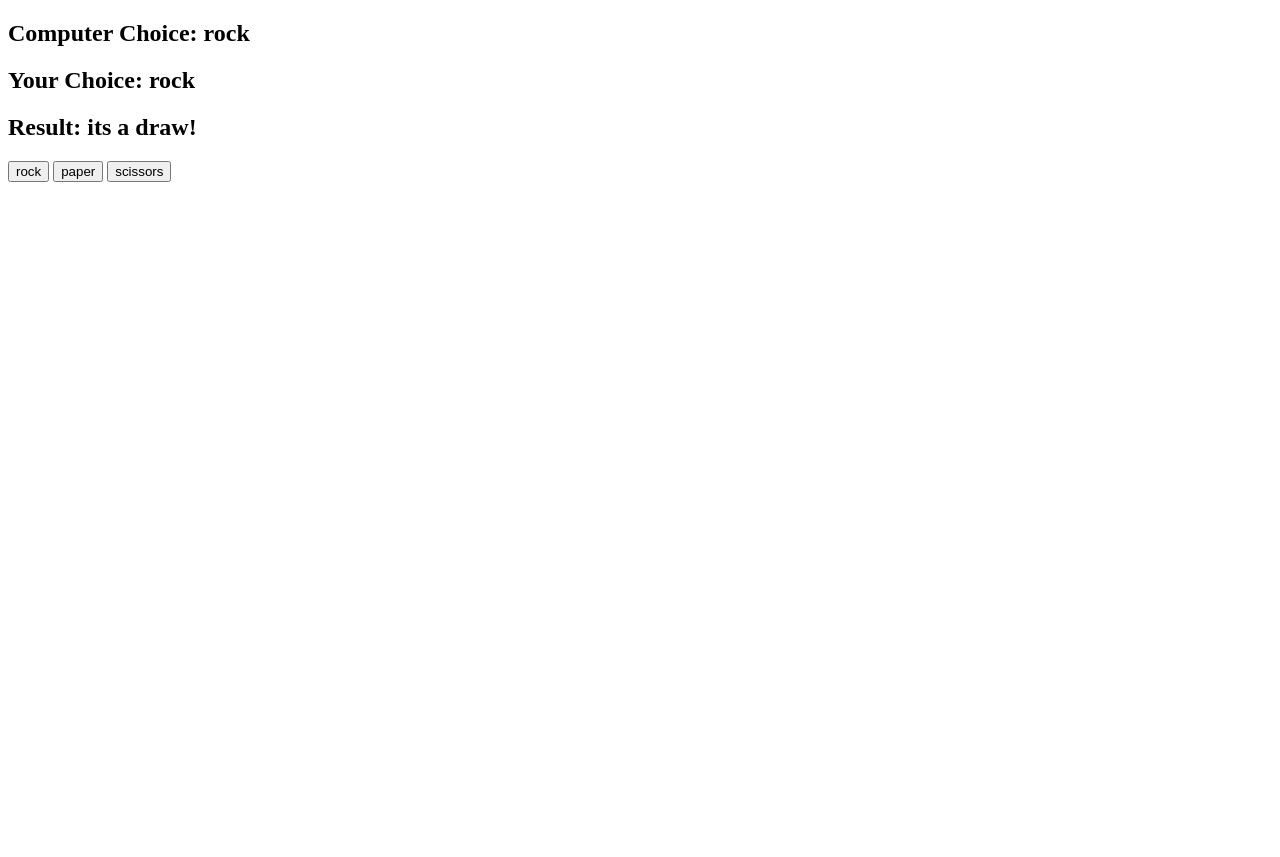
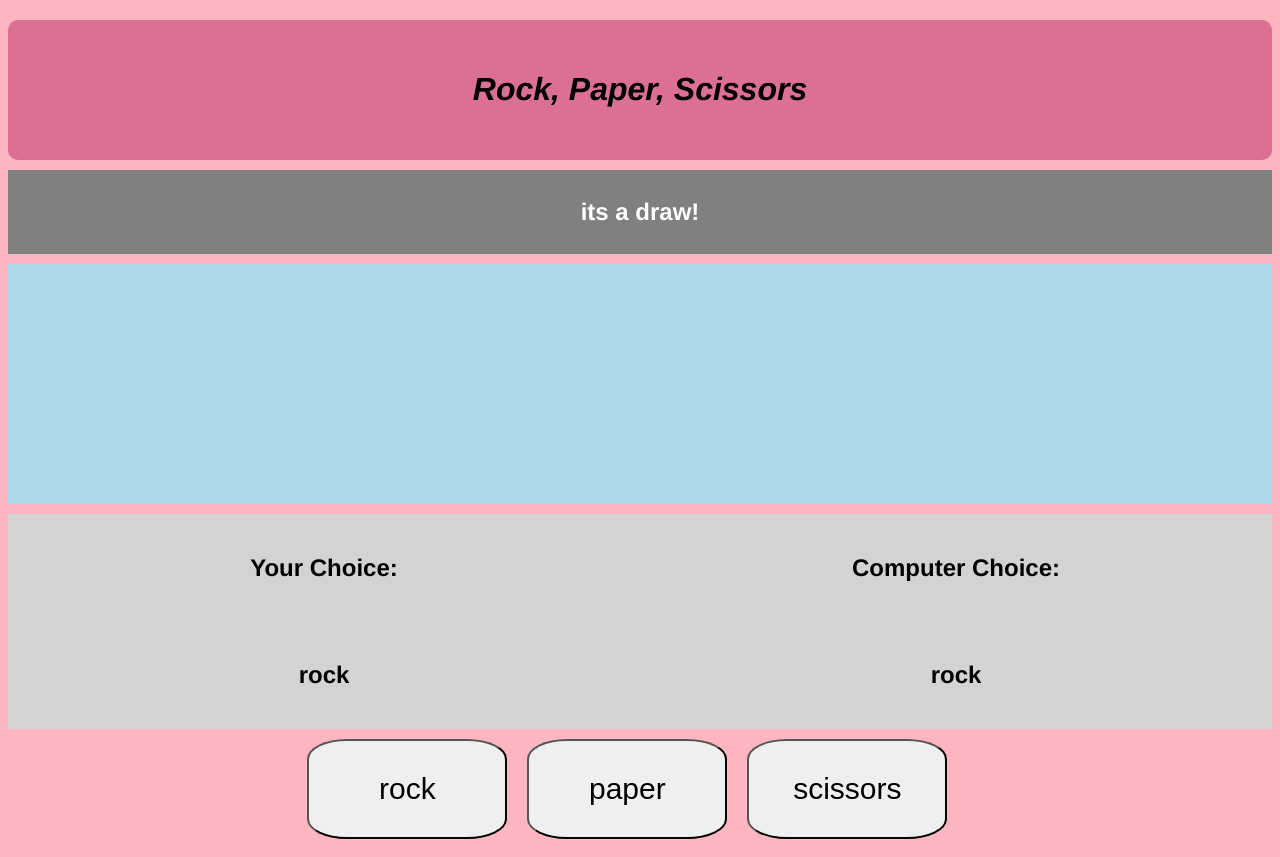
Before and after one commit to kelseyshuter/Javascript-games, a plain HTML site: page Rock-paper-scissors/index.html in a window 1280 px wide. Both pictures are taken after a click on the button "rock". Before the commit the page ends 800 px from the top, so only its background shows below. Drawn offline with Linux system fonts and the light colour scheme.

Commit message:
improved rock paper scissors (RPS)

```diff
--- a/Rock-paper-scissors/app.js
+++ b/Rock-paper-scissors/app.js
@@ -1,14 +1,18 @@
-const computerChoiceDisplay = document.getElementById('computer-choice')
-const userChoiceDisplay = document.getElementById('user-choice')
-const resultDisplay = document.getElementById('result')
-const possibleChoices = document.querySelectorAll('button')
-let userChoice
+const computerChoiceDisplay = document.getElementById('computer-choice');
+const playerChoiceDisplay = document.getElementById('player-choice');
+const resultDisplay = document.getElementById('result');
+const possibleChoices = document.querySelectorAll('button');
+const playerBox = document.querySelector('.player');
+const computerBox = document.querySelector('.computer')
+let playerChoice
 let computerChoice
 let result
+let playerWins = false
+let gameTied = false
 
 possibleChoices.forEach(possibleChoice => possibleChoice.addEventListener('click', (e) => {
-    userChoice = e.target.id
-    userChoiceDisplay.innerHTML = userChoice
+    playerChoice = e.target.id
+    playerChoiceDisplay.innerHTML = playerChoice
     generateComputerChoice()
     getResult()
 }))
@@ -28,27 +32,58 @@ function generateComputerChoice() {
     computerChoiceDisplay.innerHTML = computerChoice
 }
 
+function winnerColor() {
+    if (gameTied === false) {
+        if (playerWins === true) {
+            playerBox.classList.add('winner')
+        } else {
+            computerBox.classList.add('winner')
+        }
+    } else {
+        playerBox.classList.add('winner')
+        computerBox.classList.add('winner')
+    }
+    setTimeout(() => {playerBox.classList.remove('winner');}, 1000)
+    setTimeout(() => {computerBox.classList.remove('winner');}, 1000)
+}
+
+
 function getResult () {
-    if (computerChoice === userChoice) {
+    if (computerChoice === playerChoice) {
         result = 'its a draw!'
+        gameTied = true
+        playerWins = false
     }
-    if (computerChoice === 'rock' && userChoice === 'paper') {
+    if (computerChoice === 'rock' && playerChoice === 'paper') {
         result = 'you won!'
+        gameTied = false
+        playerWins = true
     }
-    if (computerChoice === 'rock' && userChoice === 'scissors') {
+    if (computerChoice === 'rock' && playerChoice === 'scissors') {
         result = 'you lost!'
+        gameTied = false
+        playerWins = false
     }
-    if (computerChoice === 'paper' && userChoice === 'rock') {
+    if (computerChoice === 'paper' && playerChoice === 'rock') {
         result = 'you lost!'
+        gameTied = false
+        playerWins = false
     }
-    if (computerChoice === 'paper' && userChoice === 'scissors') {
+    if (computerChoice === 'paper' && playerChoice === 'scissors') {
         result = 'you won!'
+        gameTied = false
+        playerWins = true
     }
-    if (computerChoice === 'scissors' && userChoice === 'rock') {
+    if (computerChoice === 'scissors' && playerChoice === 'rock') {
         result = 'you won!'
+        gameTied = false
+        playerWins = true
     }
-    if (computerChoice === 'scissors' && userChoice === 'paper') {
+    if (computerChoice === 'scissors' && playerChoice === 'paper') {
         result = 'you lost!'
+        gameTied = false
+        playerWins = false
     }
     resultDisplay.innerHTML = result
+    winnerColor()
 }
--- a/Rock-paper-scissors/index.html
+++ b/Rock-paper-scissors/index.html
@@ -2,18 +2,33 @@
 <html lang="en" dir="ltr">
     <head>
         <meta charset="utf-8">
+        <meta name="viewport" content="width=device-width, initial-scale=1.0">
         <title>Rock Paper Scissors</title>
-
+        <link rel="stylesheet" href="styles.css" />
     </head>
     <body>
+        <div class="intro">
+            <h1>Rock, Paper, Scissors</h1>
+        </div>
+        <div class="display-result">
+            <h2> <span id="result"></span></h2>
+        </div>
+        <div class="pictures">
 
-        <h2>Computer Choice: <span id="computer-choice"></span></h2>
-        <h2>Your Choice: <span id="user-choice"></span></h2>
-        <h2>Result: <span id="result"></span></h2>
-
-        <button id="rock">rock</button>
-        <button id="paper">paper</button>
-        <button id="scissors">scissors</button>
+        </div>
+        <div class="player-computer">
+            <h2 class="player">Your Choice: </h2>
+            <h2 class="computer">Computer Choice: </h2>
+        </div>
+        <div class="choice-display">
+            <h2 id="player-choice">???</h2>
+            <h2 id="computer-choice">???</h2>
+        </div>
+        <div class="choice-buttons">
+            <button id="rock">rock</button>
+            <button id="paper">paper</button>
+            <button id="scissors">scissors</button>
+        </div>
 
         <script src="app.js" charset="utf-8"></script>
     </body>
--- a/Rock-paper-scissors/styles.css
+++ b/Rock-paper-scissors/styles.css
@@ -0,0 +1,72 @@
+html {
+    font-family: Helvetica, sans-serif;
+    background-color: lightpink;
+}
+
+.intro {
+    text-align: center;
+    margin-top: 20px;
+    background-color: palevioletred;
+    border: 20px solid palevioletred;
+    border-radius: 10px;
+    font-style: italic;
+}
+
+h1 {
+    padding: 10px;
+
+}
+
+.pictures {
+    width: 100%;
+    height: 30vh;
+    background-color: lightblue;
+    margin: 10px auto;
+}
+
+.choice-display,
+.player-computer {
+    background-color: lightgray;
+    display: flex;
+}
+
+.computer,
+.player,
+#player-choice,
+#computer-choice {
+    padding: 20px;
+    width: 49%;
+    text-align: center;
+}
+
+
+.display-result {
+    background-color: grey;
+    color: white;
+    padding: 8px;
+    margin: 10px auto;
+    text-align: center;
+    min-height: 8vh;
+}
+
+
+
+.choice-buttons {
+    width: 98%;
+    display: flex;
+    justify-content: center;
+}
+
+button {
+    height: 100px;
+    width: 200px;
+    font-size: 30px;
+    margin: 10px;
+    border-radius: 20%;
+}
+
+
+.winner {
+    background-color: purple;
+    color: white;
+}
```
Also changed, not shown: Rock-paper-scissors/images/paper.png (added), Rock-paper-scissors/images/rock.png (added), Rock-paper-scissors/images/scissors.png (added).
